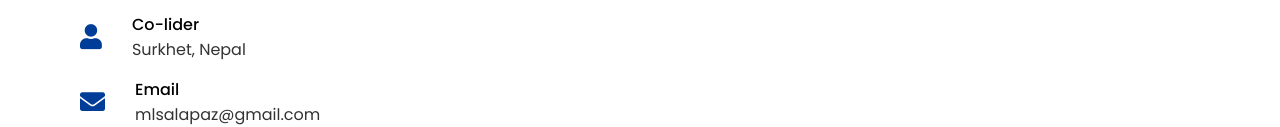
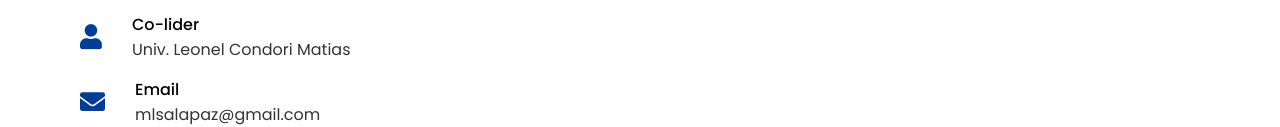
Before and after one commit to CarlaMamaniChavez/WebSite-Community, a plain HTML site: page index.html in a window 1280 px wide. Shown: the part 5598-5725 px from the top of the page. Drawn offline with nearby package versions, Linux system fonts and the light colour scheme.

Commit message:
Update index.html

```diff
--- a/index.html
+++ b/index.html
@@ -244,7 +244,7 @@
                         <i class="fas fa-user"></i>
                         <div class="info">
                             <div class="head">Co-lider</div>
-                            <div class="sub-title">Surkhet, Nepal</div>
+                            <div class="sub-title">Univ. Leonel Condori Matias</div>
                         </div>
                     </div>
                     <div class="row">
```
